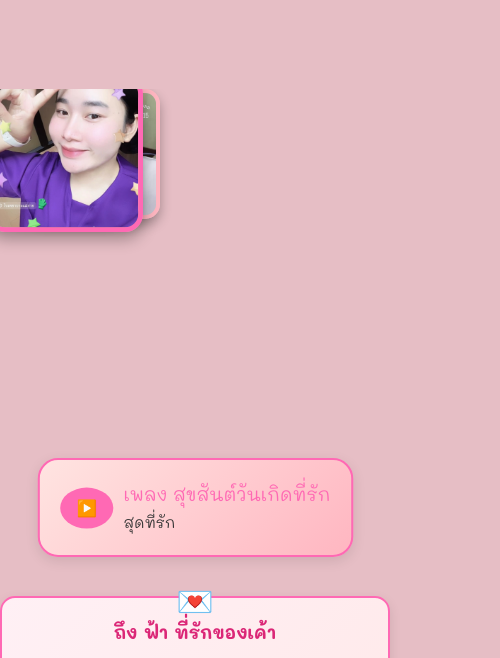
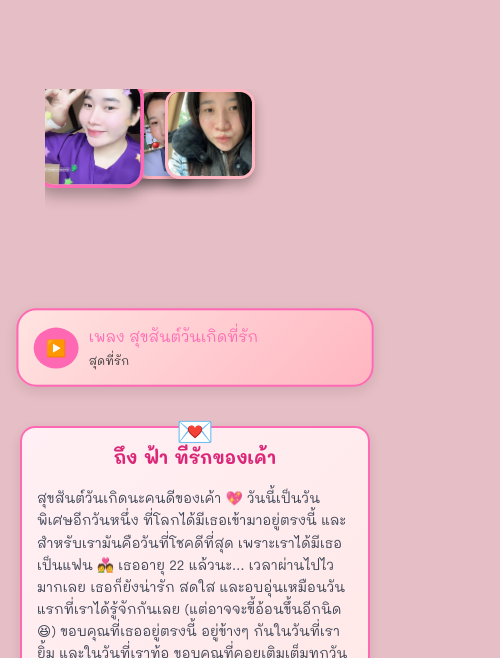
Before and after one commit to GUTY345/Happy, a plain HTML site: page index.html in a window 390 px wide. Shown: the part 175-833 px from the top of the page, 500 px wide, since content can reach past the window. Drawn offline with nearby package versions, Linux system fonts and the light colour scheme.

Commit message:
Update index.html

```diff
--- a/index.html
+++ b/index.html
@@ -48,19 +48,21 @@
             background: rgba(255, 255, 255, 0.9);
             border-radius: 15px;
             box-shadow: 0 4px 12px rgba(0, 0, 0, 0.1);
-            padding: 20px;
-            max-width: 400px;
+            padding: 15px;
+            max-width: 90%;
             margin: 0 auto;
+            width: 350px;
         }
         .letter-box {
             background: linear-gradient(135deg, #fff0f5, #ffe4e1);
             border: 2px solid #ff69b4;
             border-radius: 15px;
-            padding: 20px;
-            max-width: 400px;
+            padding: 15px;
+            max-width: 90%;
             margin: 20px auto;
             box-shadow: 0 4px 12px rgba(0, 0, 0, 0.1);
             position: relative;
+            width: 350px;
         }
         .letter-box::before {
             content: '💌';
@@ -90,8 +92,9 @@
         }
         .carousel-container {
             position: relative;
-            width: 500px;
-            height: 350px;
+            width: 100%;
+            max-width: 400px;
+            height: 250px;
             margin: 0 auto;
             overflow: hidden;
             margin-top: 100px;
@@ -104,22 +107,22 @@
             transition: transform 0.5s ease;
         }
         .carousel img {
-            width: 130px;
-            height: 130px;
+            width: 120px;
+            height: 120px;
             object-fit: cover;
             border-radius: 15px;
             cursor: pointer;
-            margin-right: -150px;
+            margin-right: -80px;
             box-shadow: 0 6px 12px rgba(0, 0, 0, 0.3);
             transition: margin-right 0.3s ease, transform 0.3s ease;
-            border: 4px solid #ffb6c1;
+            border: 3px solid #ffb6c1;
         }
         .carousel img:hover {
             transform: scale(1.1);
-            margin-right: -120px;
+            margin-right: -60px;
         }
         .carousel img.active {
-            margin-right: -100px;
+            margin-right: -50px;
             transform: scale(1.2);
             z-index: 10;
             border-color: #ff69b4;
@@ -153,14 +156,16 @@
         .music-player {
             background: linear-gradient(135deg, #ffe4e1, #ffb6c1);
             border-radius: 20px;
-            padding: 20px;
-            margin: 20px 0;
+            padding: 15px;
+            margin: 20px auto;
             box-shadow: 0 4px 12px rgba(0, 0, 0, 0.1);
             display: flex;
             align-items: center;
             gap: 10px;
             border: 2px solid #ff69b4;
             animation: pulse 3s infinite;
+            max-width: 90%;
+            width: 350px;
         }
         @keyframes pulse {
             0% { transform: scale(1); }
@@ -171,7 +176,7 @@
             background: #ff69b4;
             color: white;
             border: none;
-            padding: 8px 16px;
+            padding: 8px 12px;
             border-radius: 50%;
             cursor: pointer;
             transition: background 0.3s ease, transform 0.3s ease;
@@ -186,7 +191,7 @@
         }
         .music-player .song-info h3 {
             color: #ff69b4;
-            font-size: 1.1rem;
+            font-size: 1rem;
             margin-bottom: 5px;
             animation: fadeInText 2s infinite;
         }
@@ -197,7 +202,7 @@
         }
         .music-player .song-info p {
             color: #333;
-            font-size: 0.9rem;
+            font-size: 0.8rem;
         }
         .hidden-text {
             display: none;
@@ -209,6 +214,44 @@
             0% { transform: translateY(20px); opacity: 0; }
             100% { transform: translateY(0); opacity: 1; }
         }
+
+        /* Responsive Adjustments */
+        @media (max-width: 640px) {
+            .carousel-container {
+                max-width: 300px;
+                height: 200px;
+            }
+            .carousel img {
+                width: 90px;
+                height: 90px;
+                margin-right: -60px;
+            }
+            .carousel img:hover {
+                margin-right: -40px;
+            }
+            .carousel img.active {
+                margin-right: -30px;
+            }
+            h1[style="font-size: 40px;"] {
+                font-size: 30px;
+            }
+            p[style="font-size: 30px; margin-top:20px;"] {
+                font-size: 20px;
+                margin-top: 10px;
+            }
+            .music-player .song-info h3 {
+                font-size: 0.9rem;
+            }
+            .music-player .song-info p {
+                font-size: 0.7rem;
+            }
+            .letter-box p {
+                font-size: 0.85rem;
+            }
+            .content-box p {
+                font-size: 0.9rem;
+            }
+        }
     </style>
 </head>
 <body>
@@ -218,7 +261,6 @@
         เบราว์เซอร์ของคุณไม่รองรับการเล่นเพลง
     </audio>
 
-    <center>
     <!-- Home Section -->
     <section class="min-h-screen flex flex-col items-center justify-start pt-16 pb-10" style="margin-top: 0;">
         <div class="text-center fade-in" data-observer>
@@ -241,6 +283,7 @@
             </div>
             <audio id="bgMusicPlayer" loop>
                 <source src="./audio/audio.mp3" type="audio/mpeg">
+                <source src="https://www.bensound.com/bensound-music/bensound-sweet.mp3" type="audio/mpeg"> <!-- Backup URL -->
             </audio>
         </div>
         <div class="letter-box fade-in" data-observer>
@@ -273,7 +316,6 @@
             <p id="hiddenText" class="hidden-text">รักคุณมากๆ นะครับ Fah 💕 ขอบคุณที่อยู่กับเค้าตลอดมา</p>
         </div>
     </section>
-    </center>
 
     <script>
         // Control Background Music
@@ -338,7 +380,7 @@
                 images[i].classList.remove('active');
             }
             images[currentIndex].classList.add('active');
-            const offset = -currentIndex * 100;
+            const offset = -currentIndex * 70; // ปรับระยะห่างให้เหมาะสมกับมือถือ
             carousel.style.transform = `translateX(${offset}px)`;
         }
 
@@ -356,7 +398,7 @@
             entries.forEach(entry => {
                 if (entry.isIntersecting) {
                     entry.target.classList.add('visible');
-                    observer.unobserve(entry.target); // Stop observing after animation
+                    observer.unobserve(entry.target);
                 }
             });
         }, { threshold: 0.1 });
```
